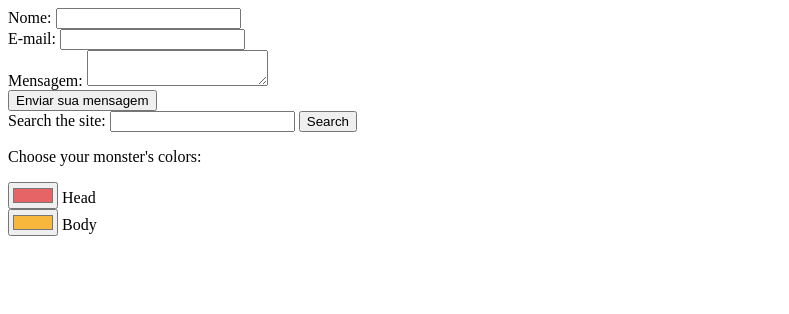
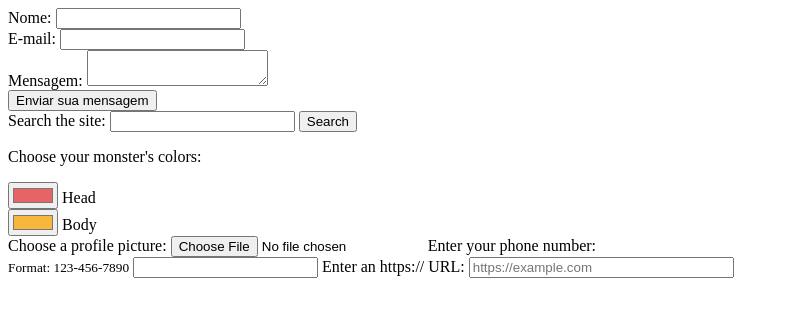
Before and after one commit to uluscaz-ifrn/padroes-web, a plain HTML site: page Formulários/formularios.html in a window 1280 px wide. Shown: the whole page, without its empty margins (0-789 px from the left). Drawn offline with Linux system fonts and the light colour scheme.

Commit message:
Exemplos

```diff
--- a/Formulários/formularios.html
+++ b/Formulários/formularios.html
@@ -36,7 +36,17 @@
         <input type="color" id="body" name="body" value="#f6b73c" />
         <label for="body">Body</label>
         </div>
-
-      </form>
+        <label for="avatar">Choose a profile picture:</label>
+        <input type="file" id="avatar" name="avatar" accept="image/png, image/jpeg" />
+        <label for="phone">
+            Enter your phone number:<br />
+            <small>Format: 123-456-7890</small>
+          </label>
+          <input type="tel" id="phone" name="phone" pattern="[0-9]{3}-[0-9]{3}-[0-9]{4}" required />
+          <form>
+            <label for="url">Enter an https:// URL:</label>
+            <input type="url" name="url" id="url" placeholder="https://example.com" pattern="https://.*" size="30" required />
+          </form>
+    </form>
 </body>
 </html>
```
